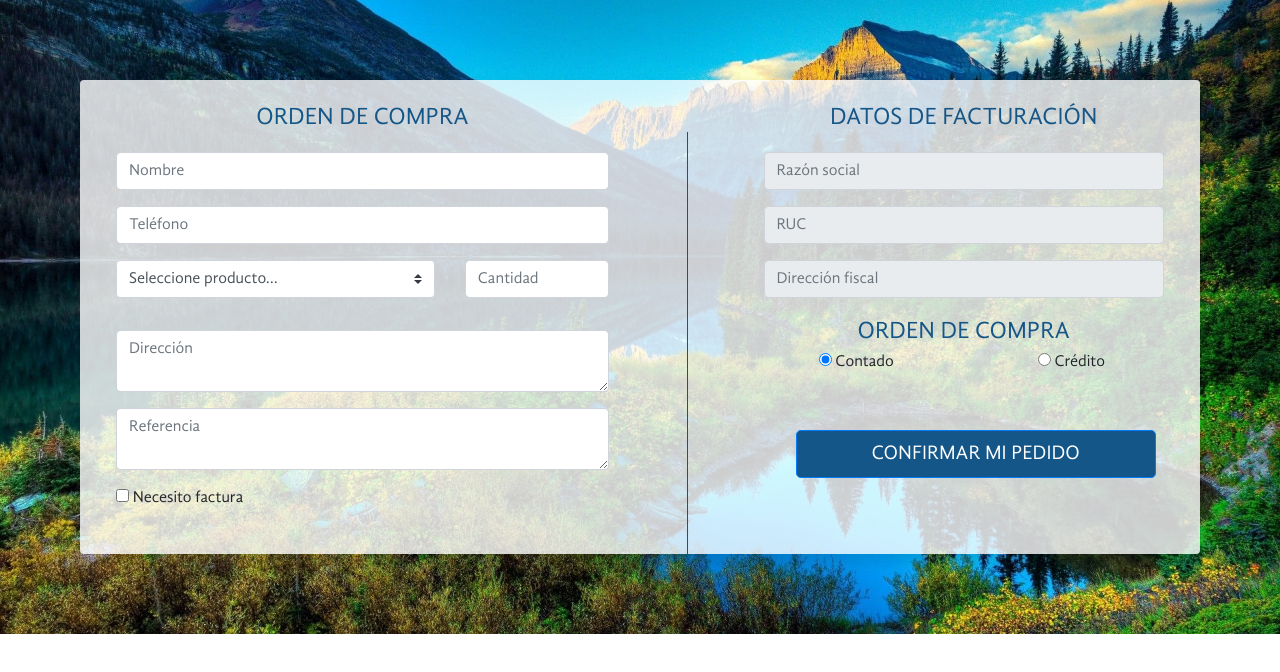
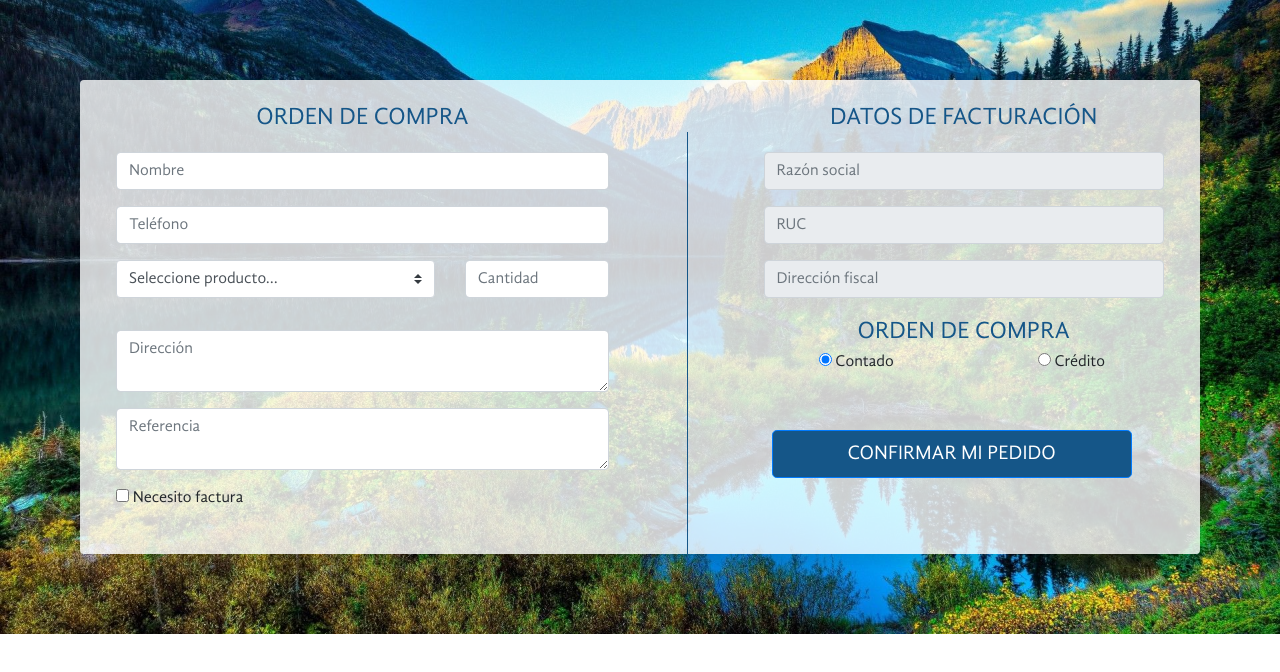
Before and after one commit to gatosebitas/sunqu, a plain HTML site: page pedidos.html in a window 1280 px wide. Drawn offline with nearby package versions, Linux system fonts and the light colour scheme.

```diff
--- a/pedidos.html
+++ b/pedidos.html
@@ -220,7 +220,7 @@
                                 </br>
 
                                 <button type="submit" class="btn btn-primary btn-lg"
-                                    onclick="pedir();" style="margin-left:2rem;width: 90%; background: #155688 !important;">CONFIRMAR MI
+                                    onclick="pedir();" style="margin-left:0.5rem;width: 90%; background: #155688 !important;">CONFIRMAR MI
                                     PEDIDO</button>
                             </form>
                         </div>
```
